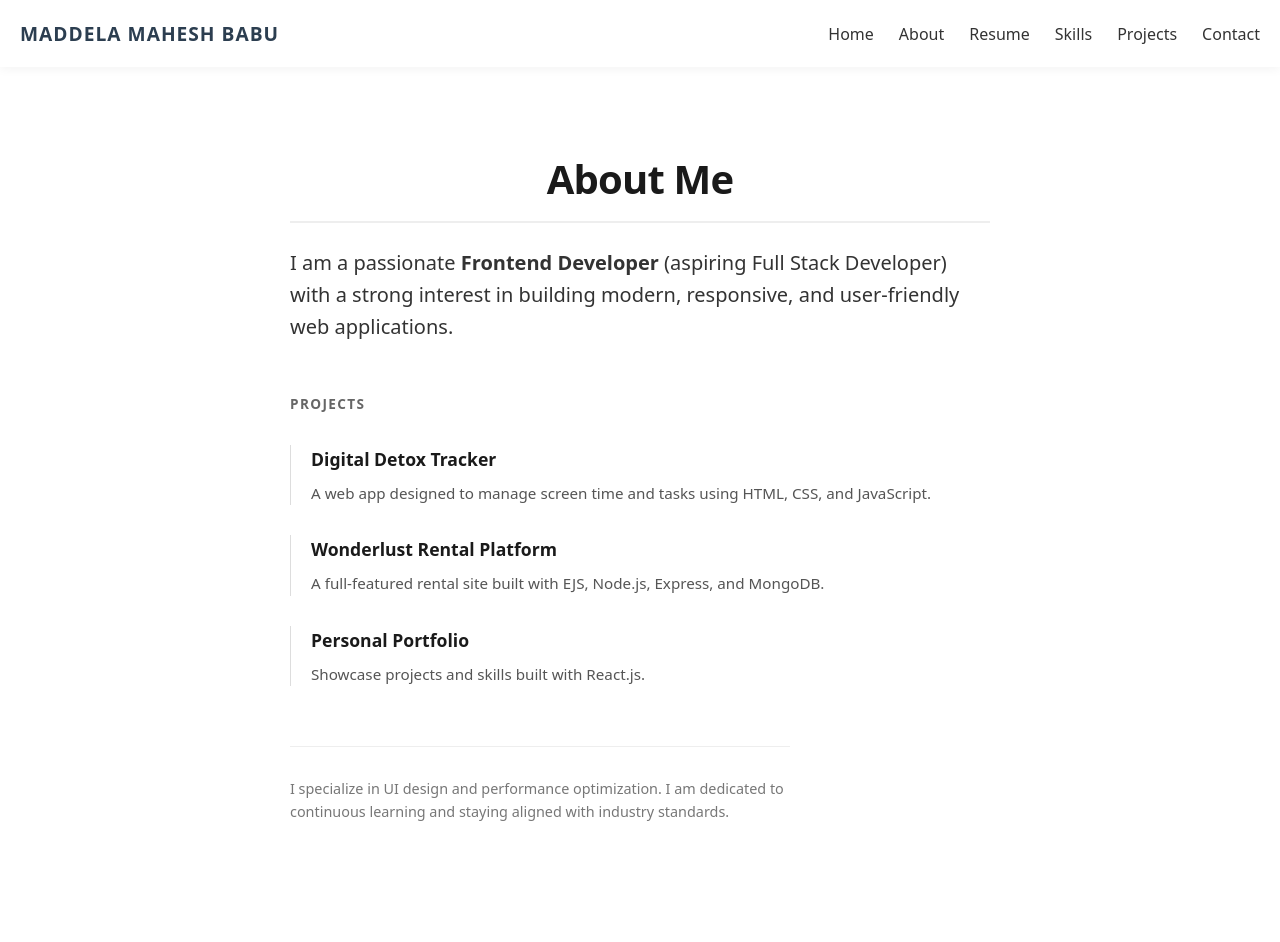
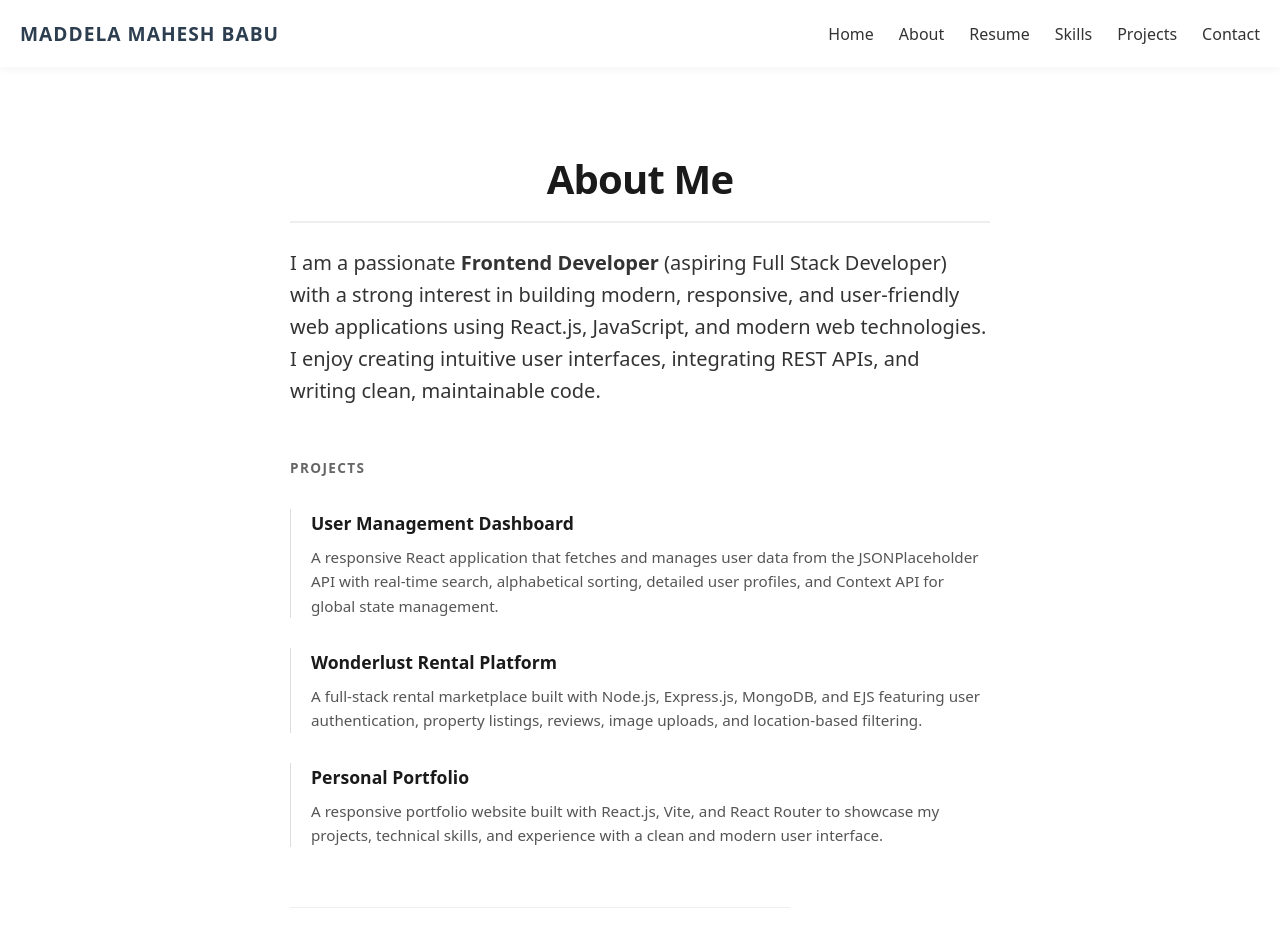
Before and after one commit to MaheshMaddela123/mahesh-babu-portfolio-v2, a React app: page /about in a window 1280 px wide. Shown: the top 942 px of the page. Before the commit the page ends 903 px from the top, so only its background shows below. Built offline with nearby package versions, Linux system fonts and the light colour scheme; sample sign-in values are in the browser's storage; the HTML template or start-up script is replaced by a standard one.

Commit message:
Revise About section with updated skills and projects
Updated project descriptions and added details about skills and technologies used in the About section.

```diff
--- a/src/components/About/index.jsx
+++ b/src/components/About/index.jsx
@@ -7,34 +7,56 @@ const About = () => {
         <section className="about-intro">
           <h1 className="heading">About Me</h1>
           <p className="main-text">
-            I am a passionate <strong>Frontend Developer</strong> (aspiring Full Stack Developer)
-            with a strong interest in building modern, responsive, and
-            user-friendly web applications.
+            I am a passionate <strong>Frontend Developer</strong> (aspiring Full
+            Stack Developer) with a strong interest in building modern,
+            responsive, and user-friendly web applications using React.js,
+            JavaScript, and modern web technologies. I enjoy creating intuitive
+            user interfaces, integrating REST APIs, and writing clean,
+            maintainable code.
           </p>
         </section>
 
         <section className="about-projects">
           <h2 className="sub-heading">Projects</h2>
+
           <div className="project-grid">
             <div className="project-entry">
-              <h3>Digital Detox Tracker</h3>
-              <p>A web app designed to manage screen time and tasks using HTML, CSS, and JavaScript.</p>
+              <h3>User Management Dashboard</h3>
+              <p>
+                A responsive React application that fetches and manages user
+                data from the JSONPlaceholder API with real-time search,
+                alphabetical sorting, detailed user profiles, and Context API
+                for global state management.
+              </p>
             </div>
+
             <div className="project-entry">
               <h3>Wonderlust Rental Platform</h3>
-              <p>A full-featured rental site built with EJS, Node.js, Express, and MongoDB.</p>
+              <p>
+                A full-stack rental marketplace built with Node.js, Express.js,
+                MongoDB, and EJS featuring user authentication, property
+                listings, reviews, image uploads, and location-based filtering.
+              </p>
             </div>
+
             <div className="project-entry">
               <h3>Personal Portfolio</h3>
-              <p>Showcase projects and skills built with React.js.</p>
+              <p>
+                A responsive portfolio website built with React.js, Vite, and
+                React Router to showcase my projects, technical skills, and
+                experience with a clean and modern user interface.
+              </p>
             </div>
           </div>
         </section>
 
         <footer className="about-footer">
           <p>
-            I specialize in UI design and performance optimization. I am dedicated to
-            continuous learning and staying aligned with industry standards.
+            I specialize in building responsive web applications, integrating
+            REST APIs, and developing reusable React components with a strong
+            focus on performance, accessibility, and user experience. I am
+            committed to continuous learning and staying up to date with modern
+            frontend development practices.
           </p>
         </footer>
       </div>
```
